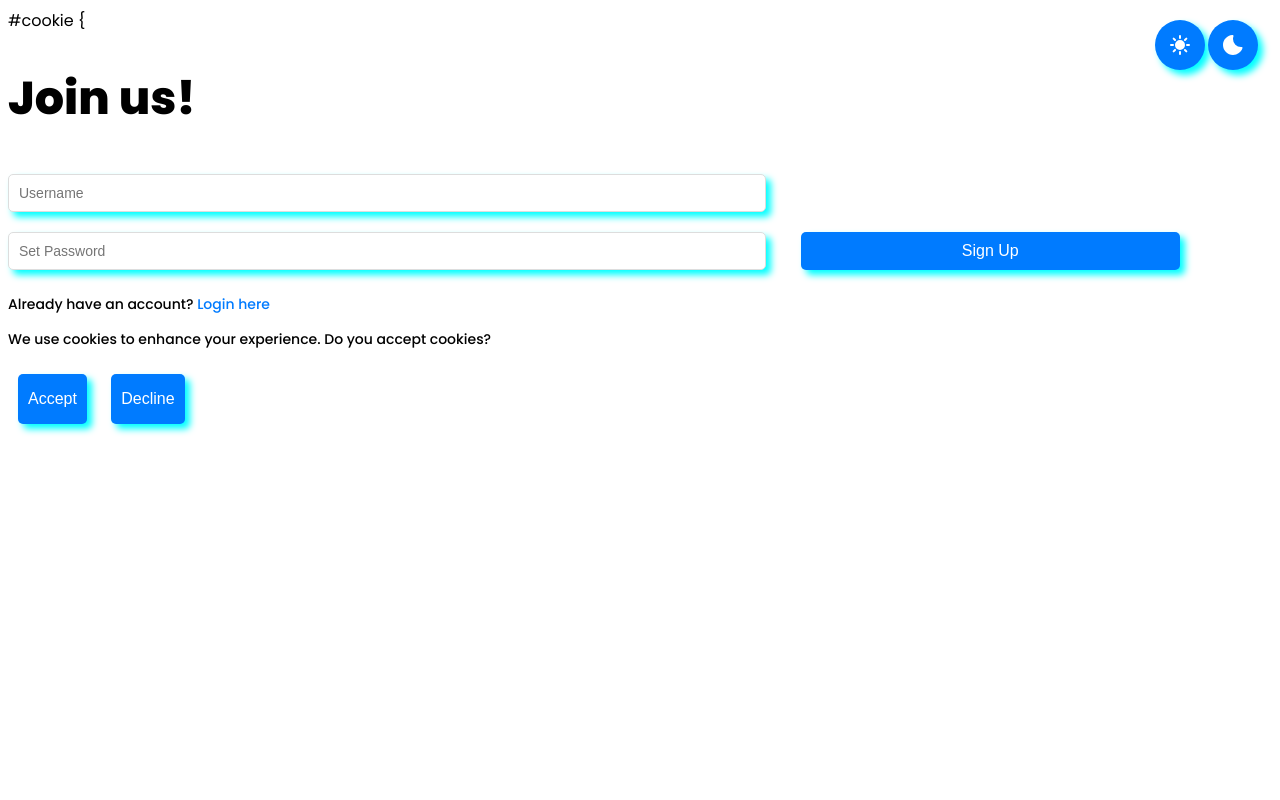
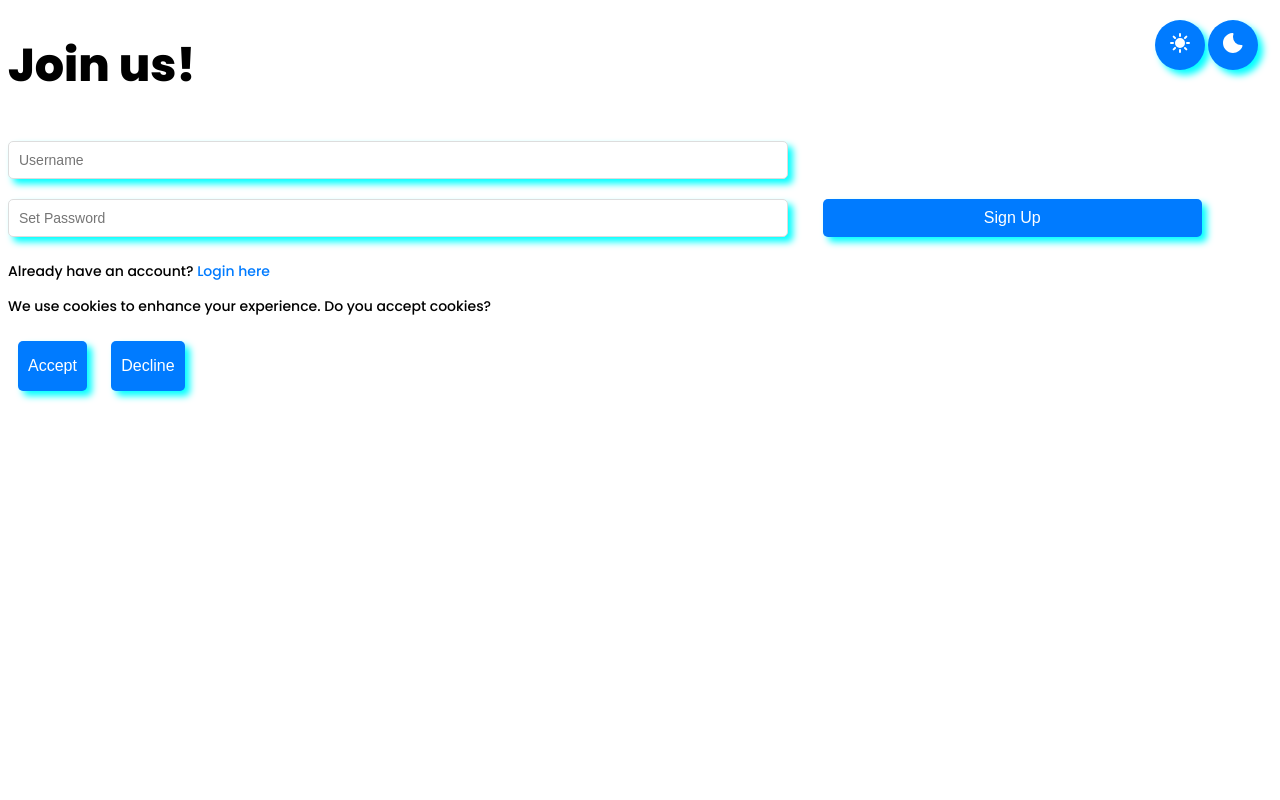
Before and after one commit to ProjectCuboid/CityPointTeknofest, a Flask app: page /signup in a window 1280 px wide. Run offline with Flask 3, Linux system fonts and the light colour scheme.

Commit message:
Update Style

```diff
--- a/templates/client/signup.html
+++ b/templates/client/signup.html
@@ -1,4 +1,3 @@
-        #cookie {
 <!DOCTYPE html>
 <html lang="en">
 <head>
@@ -29,15 +28,15 @@
           </button>
     </div>
 
-                <div id="cookie-banner">
+    <div id="cookie-banner" style="border: #000000;">
         <p> We use cookies to enhance your experience. Do you accept cookies? </p>
-                    <button onclick="acceptCookies()" id="cookie">Accept</button>
-                    <button onclick="declineCookies()" id="cookie">Decline</button>
+        <button onclick="acceptCookies()" class="cookie">Accept</button>
+        <button onclick="declineCookies()" class="cookie">Decline</button>
     </div>
 
 
     <style>
-                    #cookie {
+        .cookie {
             height: 50px;
             border-radius: 5px;
             margin: 10px;
```
Lines whose indentation alone changed are shown as unchanged.
